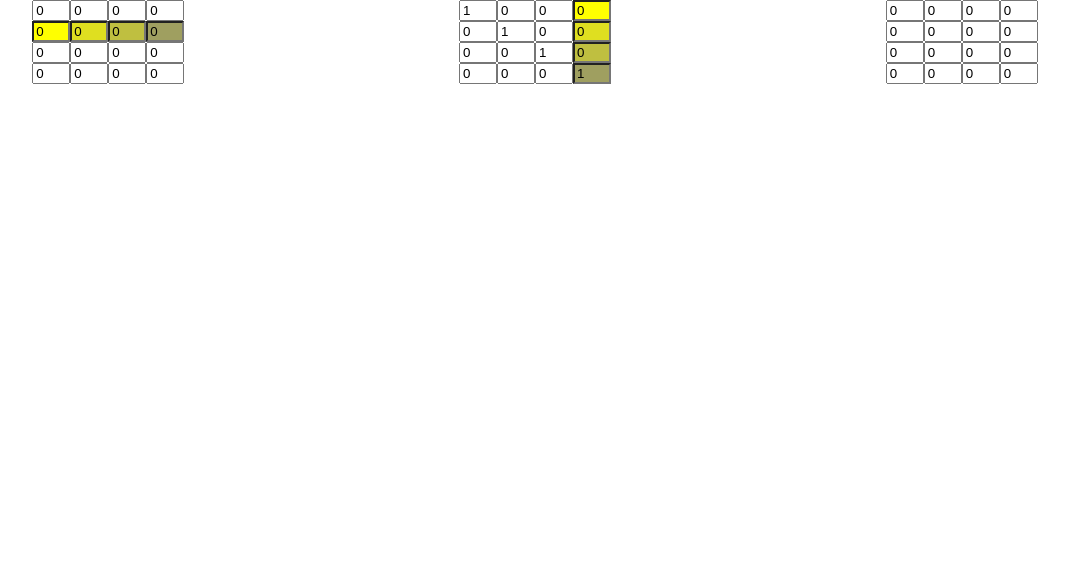
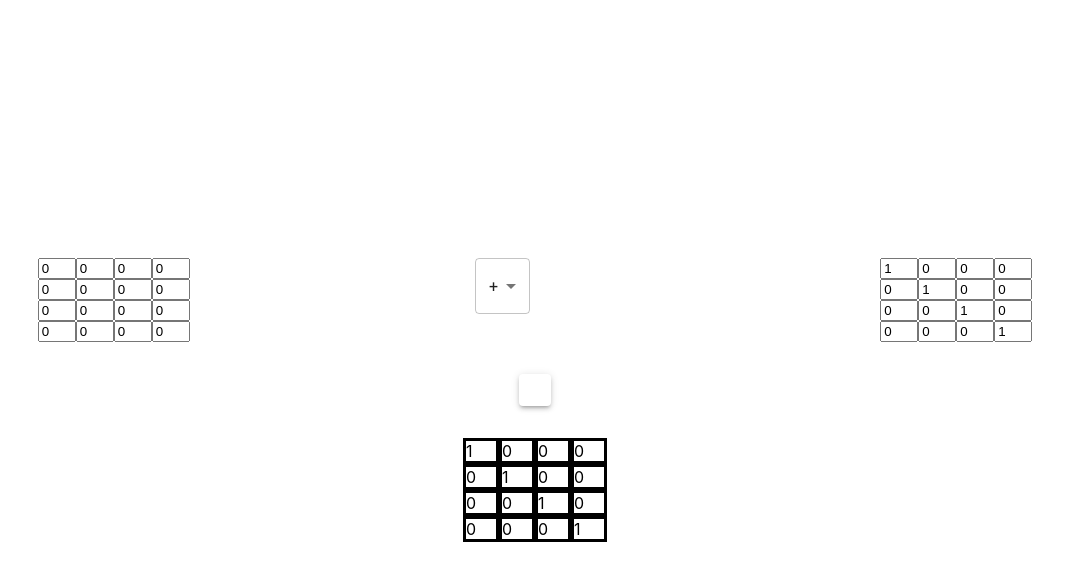
Before and after one commit to acodedoer/visimat, a React (Create React App) app: page / in a window 1280 px wide. Shown: the top 580 px of the page, without its empty margins (105-1174 px from the left). Built offline with nearby package versions, Linux system fonts and the light colour scheme.

Commit message:
matrix arithmetic

```diff
--- a/package.json
+++ b/package.json
@@ -3,6 +3,9 @@
   "version": "0.1.0",
   "private": true,
   "dependencies": {
+    "@emotion/react": "^11.8.2",
+    "@emotion/styled": "^11.8.1",
+    "@mui/material": "^5.5.1",
     "@testing-library/jest-dom": "^5.16.2",
     "@testing-library/react": "^12.1.4",
     "@testing-library/user-event": "^13.5.0",
--- a/src/App.js
+++ b/src/App.js
@@ -1,8 +1,11 @@
-import {useState} from "react"
+import {useState, useEffect} from "react"
 import Matrix from "./Components/Matrix";
+import Paper from '@mui/material/Paper';
+import SelectOperation from "./Components/SelectOperation";
+
 function App() {
-  const initialState = {m1:[[0,0,0,0],[0,0,0,0],[0,0,0,0],[0,0,0,0]], m2:[[1,0,0,0],[0,1,0,0],[0,0,1,0],[0,0,0,1]], answer:[[0,0,0,0],[0,0,0,0],[0,0,0,0],[0,0,0,0]]}
-  const initialVisualStates = {selectedCell:{i:1,j:3}}
+  const initialState = {m1:[[0,0,0,0],[0,0,0,0],[0,0,0,0],[0,0,0,0]], m2:[[1,0,0,0],[0,1,0,0],[0,0,1,0],[0,0,0,1]], answer:[[0,0,0,0],[0,0,0,0],[0,0,0,0],[0,0,0,0]], solution:"", operation:1}
+  const initialVisualStates = {selectedCell:{i:null,j:null}}
 
   const [visualState, setVisualState] = useState(initialVisualStates);
   const [state, setState] = useState(initialState);
@@ -10,9 +13,78 @@ function App() {
   const updateMatrix = (value, i , j, name) => {
     let matrix = [...state[name]];
     matrix[i][j] = parseInt(value);
-    setState({m1:name=="m1"?matrix:state.m1, m2:name=="m2"?matrix:state.m2, answer: multplyMatrices(state.m1, state.m2)});
+    setState({m1:name=="m1"?matrix:state.m1, m2:name=="m2"?matrix:state.m2, answer: performOperation(), solution:state.solution, operation:state.operation});
   }
 
+  const setOperation = (op) => {
+    setState({m1:state.m1, m2:state.m2, answer: state.answer, solution:state.solution, operation:op});
+  }
+
+  useEffect(() => {
+    updateAnswer();
+  }, [state.operation]);
+
+  const updateAnswer = () =>{
+    setState({m1:state.m1, m2:state.m2, answer: performOperation(), solution:state.solution, operation:state.operation});
+  }
+
+  const showSolution = (m, n) =>{
+    setVisualState({selectedCell:{i:m, j:n}});
+    let solution = "";
+    if(state.operation == 1){
+      solution=`${state.m1[m][n]} + ${state.m2[m][n]} = ${state.m1[m][n] + state.m2[m][n]}`;
+    }
+    else if (state.operation == 2){
+      solution=`${state.m1[m][n]} - ${state.m2[m][n]} = ${state.m1[m][n] - state.m2[m][n]}`;
+    }
+    else if (state.operation == 3){
+      let plus = " + ";
+      let equalToAnswer = ` = ${state.answer[m][n]}`
+      for(let i =0; i<state.m1[m].length; i++){
+        solution += state.m1[m][i]+ " x " +state.m2[i][n]+ `${i<state.m1[m].length-1?plus:equalToAnswer}`;
+      }
+    }
+
+    setState({m1:state.m1, m2:state.m2, answer: state.answer, solution:solution,operation: state.operation});
+  }
+
+  const performOperation = () => {
+    switch (state.operation) {
+      case 1:
+        return addMatrices(state.m1,state.m2)
+      case 2:
+        return subtractMatrix(state.m1,state.m2)
+      case 3:
+        return multplyMatrices(state.m1,state.m2)
+      default:
+        throw new Error ('Inavlid operaion selected!');
+        break;
+    }
+  }
+
+  const addMatrices = (m1,m2) => {
+    const matrix = [];
+    for(let i =0; i<m1.length; i++){
+      let row = [];
+      for(let j = 0; j<m1[0].length; j++){
+        row.push(m1[i][j] + m2[i][j]);
+      }
+      matrix.push(row);
+    }
+    return matrix;
+  }
+
+  const subtractMatrix = (m1,m2) => {
+    const matrix = [];
+    for(let i =0; i<m1.length; i++){
+      let row = [];
+      for(let j = 0; j<m1[0].length; j++){
+        row.push(m1[i][j] - m2[i][j]);
+      }
+      matrix.push(row);
+    }
+    return matrix;
+  }
 
   const multplyMatrices = (m1, m2) =>{
     const matrix = []
@@ -31,10 +103,14 @@ function App() {
   }
 
   return (
-    <div className="App" style={{display:"flex", justifyContent:"space-around", flexWrap:"wrap", width:"100vw"}}>
-      <Matrix matrix={state.m1} name={"m1"} visualise={visualState.selectedCell.i} updateMatrix={updateMatrix} style={{flexBasis: "40%", flexShrink:0}}/>
-      <Matrix matrix={state.m2} name={"m2"} visualise={visualState.selectedCell.j} updateMatrix={updateMatrix} style={{flexBasis: "40%", flexShrink:0}}/>
-      <Matrix matrix={state.answer} name={"answer"} updateMatrix={updateMatrix} style={{flexBasis: "40%", flexShrink:0}}/>
+    <div className="App" style={{display:"flex", flexDirection:"column", justifyContent:"center", alignItems:"center", flexWrap:"wrap", width:"100vw", height:"100vh"}}>
+      <div style={{display:"flex", flexDirection:"row", justifyContent:"space-around", width:"100%"}}>
+        <Matrix matrix={state.m1} name={"m1"} operation={state.operation} visualise={visualState.selectedCell} updateMatrix={updateMatrix} style={{flexBasis: "40%", flexShrink:0}}/>
+        <SelectOperation setOperation={setOperation} operation={state.operation}/>
+        <Matrix matrix={state.m2} name={"m2"} operation={state.operation} visualise={visualState.selectedCell} updateMatrix={updateMatrix} style={{flexBasis: "40%", flexShrink:0}}/>
+      </div>
+      <Paper elevation={3} style={{padding:"16px", margin:"32px"}}>{state.solution}</Paper>
+      <Matrix matrix={state.answer} name={"answer"} operation={state.operation} showSolution={showSolution} updateMatrix={updateMatrix} style={{flexBasis: "40%", flexShrink:0}}/>
     </div>
   );
 }
--- a/src/Components/Matrix.js
+++ b/src/Components/Matrix.js
@@ -1,4 +1,4 @@
-const Matrix = ({matrix, updateMatrix, name, visualise}) => {
+const Matrix = ({matrix, updateMatrix, name, visualise, operation, showSolution}) => {
   const handleChange = (e) =>{
     updateMatrix(e.target.value, e.target.dataset.i,e.target.dataset.j, name)
   }
@@ -7,15 +7,19 @@ const Matrix = ({matrix, updateMatrix, name, visualise}) => {
       <div>
           {matrix.map((x,i)=>
             <div key={`${i}`} style={{display:"flex"}}>
-              {x.map((y,j)=>
+              {x.map((y,j)=> name!=="answer"?
                 <input  data-i={i}
                         data-j={j}
-                        style={{width:"30px",backgroundColor: name=="m1"?(i==visualise? `hsl(60, ${100 - 100/matrix[0].length*j}%, 50%)`:""):(j==visualise?`hsl(60, ${100 - 100/matrix.length*i}%, 50%)`:"")}}
+                        style={{width:"30px",backgroundColor: operation==3?name=="m1"?(i==visualise.i? `hsl(60, ${100 - 100/matrix[0].length*j}%, 50%)`:""):(j==visualise.j?`hsl(60, ${100 - 100/matrix.length*i}%, 50%)`:""): i==visualise.i && j == visualise.j? "red":""}}
                         key={`${i}${j}`}
                         maxLength={5}
                         value={y}
                         onChange={handleChange}
-                />)}
+                />
+                :
+                <div  onClick ={()=>showSolution(i,j)} data-i={i} data-j={j} style={{width:"30px",borderStyle: "solid"}} key={`${i}${j}`}> {y} </div>
+
+                )}
             </div>
           )
           }
--- /dev/null
+++ b/src/Components/SelectOperation.js
@@ -0,0 +1,26 @@
+import * as React from 'react';
+import Box from '@mui/material/Box';
+import MenuItem from '@mui/material/MenuItem';
+import Select from '@mui/material/Select';
+
+export default function SelectOperation({setOperation, operation}) {
+  const handleChange = (event) => {
+    setOperation(event.target.value);
+  };
+
+  return (
+    <Box sx={{ minWidth: 120 }}>
+        <Select
+          labelId="demo-simple-select-label"
+          id="demo-simple-select"
+          value={operation}
+          label="Operation"
+          onChange={handleChange}
+        >
+          <MenuItem value={1}> + </MenuItem>
+          <MenuItem value={2}> - </MenuItem>
+          <MenuItem value={3}> x </MenuItem>
+        </Select>
+    </Box>
+  );
+}
```
Also changed, not shown: 1 other file (tests, documents, lock files or other folders).
